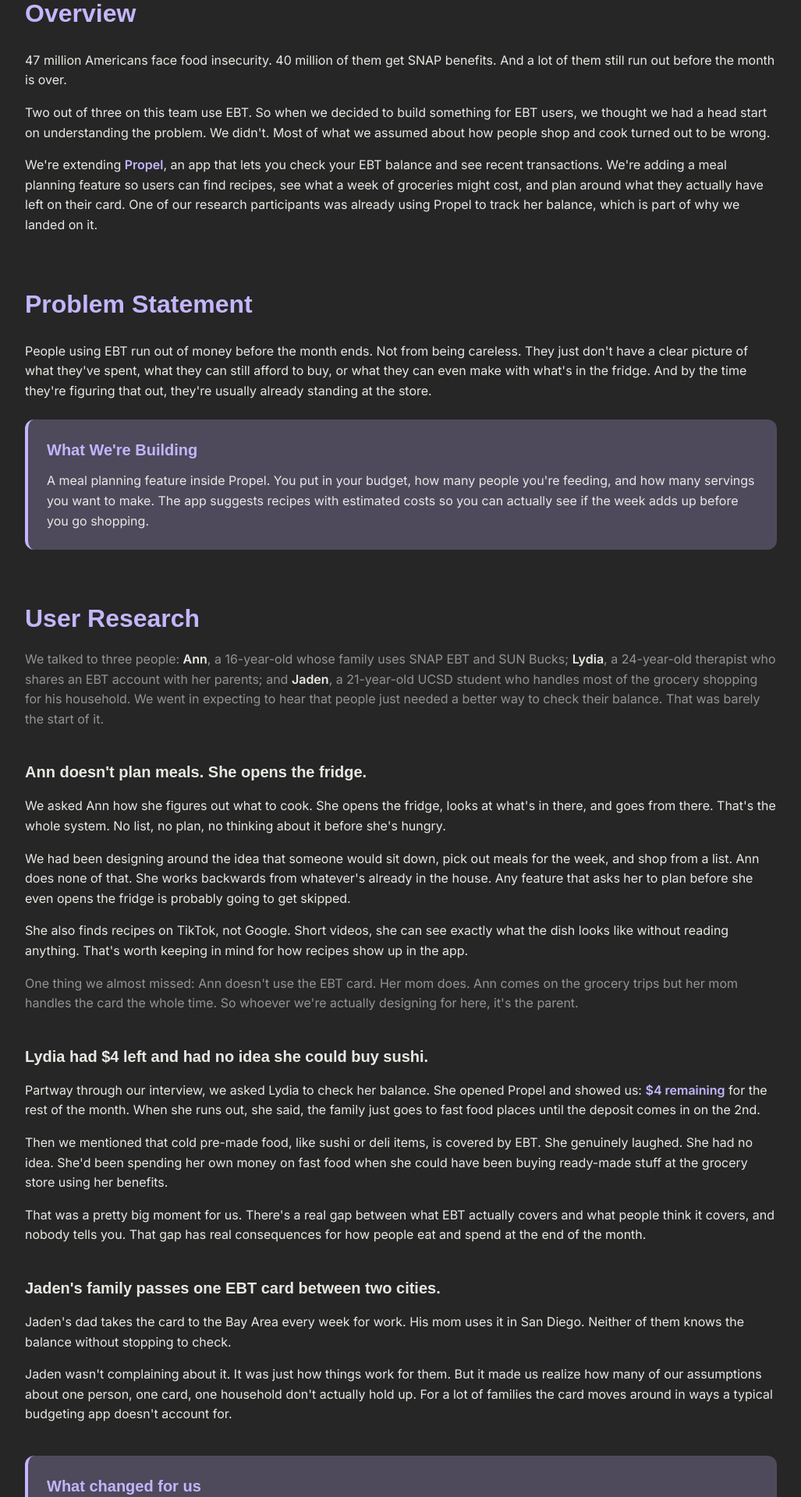
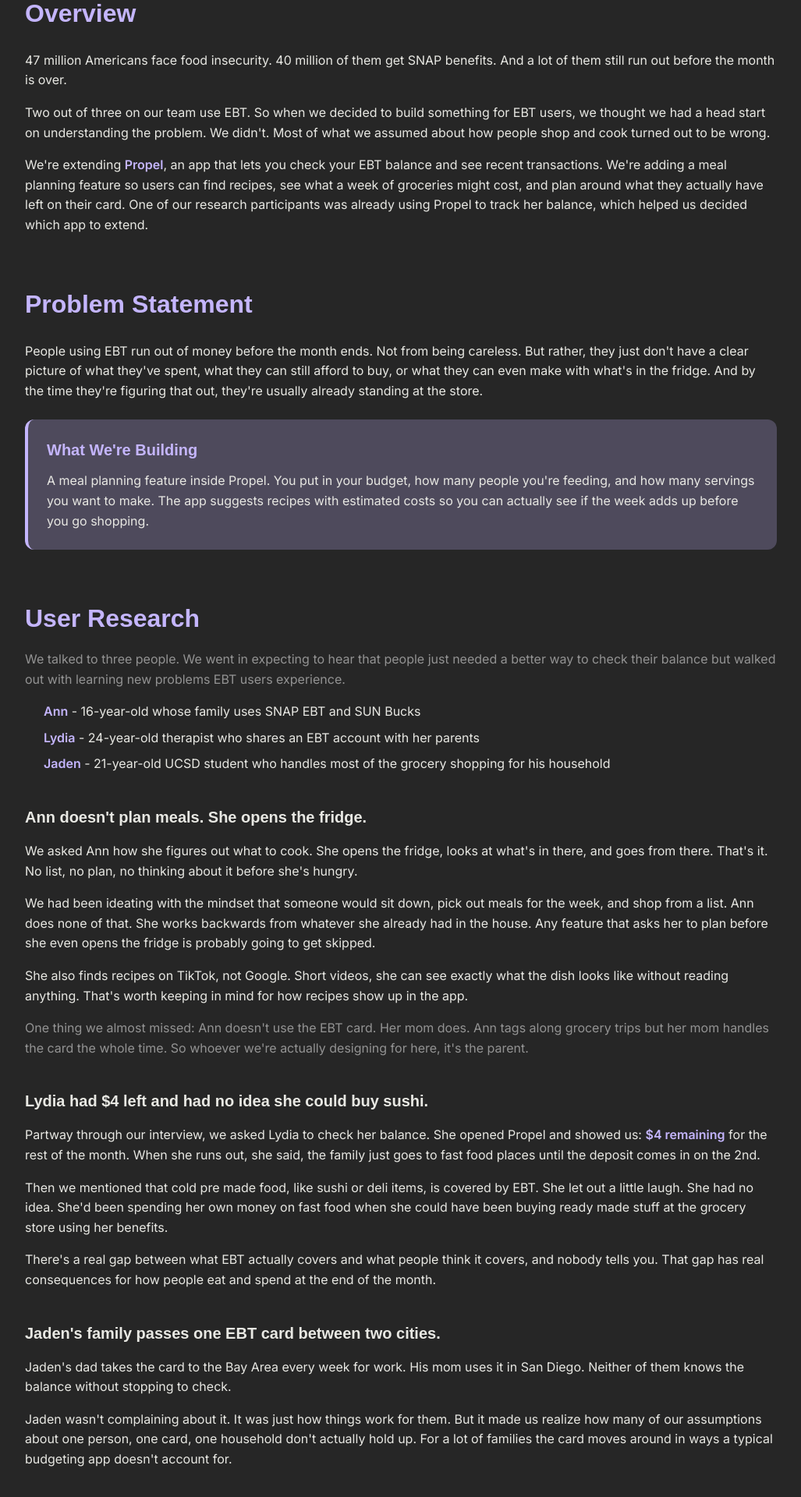
Before and after one commit to khanggn/khang-portfolio, a React (Vite) app: page /case-study in a window 1280 px wide. Shown: the part 360-2280 px from the top of the page at 78% size, without its empty margins (126-1153 px from the left). Built offline with nearby package versions, Linux system fonts and the light colour scheme; a web font is replaced by a local one.

Commit message:
fixed case study wording

```diff
--- a/src/pages/CaseStudy.jsx
+++ b/src/pages/CaseStudy.jsx
@@ -108,10 +108,10 @@ function CaseStudy() {
                   47 million Americans face food insecurity. 40 million of them get SNAP benefits. And a lot of them still run out before the month is over.
                 </p>
                 <p>
-                  Two out of three on this team use EBT. So when we decided to build something for EBT users, we thought we had a head start on understanding the problem. We didn't. Most of what we assumed about how people shop and cook turned out to be wrong.
+                  Two out of three on our team use EBT. So when we decided to build something for EBT users, we thought we had a head start on understanding the problem. We didn't. Most of what we assumed about how people shop and cook turned out to be wrong.
                 </p>
                 <p>
-                  We're extending <strong style={{ color: '#C4B5FD' }}>Propel</strong>, an app that lets you check your EBT balance and see recent transactions. We're adding a meal planning feature so users can find recipes, see what a week of groceries might cost, and plan around what they actually have left on their card. One of our research participants was already using Propel to track her balance, which is part of why we landed on it.
+                  We're extending <strong style={{ color: '#C4B5FD' }}>Propel</strong>, an app that lets you check your EBT balance and see recent transactions. We're adding a meal planning feature so users can find recipes, see what a week of groceries might cost, and plan around what they actually have left on their card. One of our research participants was already using Propel to track her balance, which helped us decided which app to extend.
                 </p>
               </div>
             </div>
@@ -131,7 +131,7 @@ function CaseStudy() {
               </h2>
               <div style={{ display: 'flex', flexDirection: 'column', gap: '16px', fontFamily: "'Inter', sans-serif", fontSize: '16px', color: '#E8E8E3', lineHeight: '1.6' }}>
                 <p>
-                  People using EBT run out of money before the month ends. Not from being careless. They just don't have a clear picture of what they've spent, what they can still afford to buy, or what they can even make with what's in the fridge. And by the time they're figuring that out, they're usually already standing at the store.
+                  People using EBT run out of money before the month ends. Not from being careless. But rather, they just don't have a clear picture of what they've spent, what they can still afford to buy, or what they can even make with what's in the fridge. And by the time they're figuring that out, they're usually already standing at the store.
                 </p>
               </div>
 
@@ -174,9 +174,14 @@ function CaseStudy() {
               >
                 User Research
               </h2>
-              <p style={{ fontFamily: "'Inter', sans-serif", fontSize: '16px', color: 'rgba(255,255,255,0.5)', lineHeight: '1.6', marginBottom: '40px' }}>
-                We talked to three people: <strong style={{ color: '#E8E8E3' }}>Ann</strong>, a 16-year-old whose family uses SNAP EBT and SUN Bucks; <strong style={{ color: '#E8E8E3' }}>Lydia</strong>, a 24-year-old therapist who shares an EBT account with her parents; and <strong style={{ color: '#E8E8E3' }}>Jaden</strong>, a 21-year-old UCSD student who handles most of the grocery shopping for his household. We went in expecting to hear that people just needed a better way to check their balance. That was barely the start of it.
+              <p style={{ fontFamily: "'Inter', sans-serif", fontSize: '16px', color: 'rgba(255,255,255,0.5)', lineHeight: '1.6', marginBottom: '16px' }}>
+                We talked to three people. We went in expecting to hear that people just needed a better way to check their balance but walked out with learning new problems EBT users experience.
               </p>
+              <ul style={{ fontFamily: "'Inter', sans-serif", fontSize: '16px', color: '#E8E8E3', lineHeight: '1.6', marginBottom: '40px', paddingLeft: '24px', display: 'flex', flexDirection: 'column', gap: '8px' }}>
+                <li><strong style={{ color: '#C4B5FD' }}>Ann</strong> - 16-year-old whose family uses SNAP EBT and SUN Bucks</li>
+                <li><strong style={{ color: '#C4B5FD' }}>Lydia</strong> - 24-year-old therapist who shares an EBT account with her parents</li>
+                <li><strong style={{ color: '#C4B5FD' }}>Jaden</strong> - 21-year-old UCSD student who handles most of the grocery shopping for his household</li>
+              </ul>
 
               {/* Ann */}
               <div style={{ marginBottom: '40px' }}>
@@ -193,16 +198,16 @@ function CaseStudy() {
                 </h3>
                 <div style={{ display: 'flex', flexDirection: 'column', gap: '16px', fontFamily: "'Inter', sans-serif", fontSize: '16px', color: '#E8E8E3', lineHeight: '1.6' }}>
                   <p>
-                    We asked Ann how she figures out what to cook. She opens the fridge, looks at what's in there, and goes from there. That's the whole system. No list, no plan, no thinking about it before she's hungry.
+                    We asked Ann how she figures out what to cook. She opens the fridge, looks at what's in there, and goes from there. That's it. No list, no plan, no thinking about it before she's hungry.
                   </p>
                   <p>
-                    We had been designing around the idea that someone would sit down, pick out meals for the week, and shop from a list. Ann does none of that. She works backwards from whatever's already in the house. Any feature that asks her to plan before she even opens the fridge is probably going to get skipped.
+                    We had been ideating with the mindset that someone would sit down, pick out meals for the week, and shop from a list. Ann does none of that. She works backwards from whatever she already had in the house. Any feature that asks her to plan before she even opens the fridge is probably going to get skipped.
                   </p>
                   <p>
                     She also finds recipes on TikTok, not Google. Short videos, she can see exactly what the dish looks like without reading anything. That's worth keeping in mind for how recipes show up in the app.
                   </p>
                   <p style={{ color: 'rgba(255,255,255,0.5)' }}>
-                    One thing we almost missed: Ann doesn't use the EBT card. Her mom does. Ann comes on the grocery trips but her mom handles the card the whole time. So whoever we're actually designing for here, it's the parent.
+                    One thing we almost missed: Ann doesn't use the EBT card. Her mom does. Ann tags along grocery trips but her mom handles the card the whole time. So whoever we're actually designing for here, it's the parent.
                   </p>
                 </div>
               </div>
@@ -225,10 +230,10 @@ function CaseStudy() {
                     Partway through our interview, we asked Lydia to check her balance. She opened Propel and showed us: <strong style={{ color: '#C4B5FD' }}>$4 remaining</strong> for the rest of the month. When she runs out, she said, the family just goes to fast food places until the deposit comes in on the 2nd.
                   </p>
                   <p>
-                    Then we mentioned that cold pre-made food, like sushi or deli items, is covered by EBT. She genuinely laughed. She had no idea. She'd been spending her own money on fast food when she could have been buying ready-made stuff at the grocery store using her benefits.
+                    Then we mentioned that cold pre made food, like sushi or deli items, is covered by EBT. She let out a little laugh. She had no idea. She'd been spending her own money on fast food when she could have been buying ready made stuff at the grocery store using her benefits.
                   </p>
                   <p>
-                    That was a pretty big moment for us. There's a real gap between what EBT actually covers and what people think it covers, and nobody tells you. That gap has real consequences for how people eat and spend at the end of the month.
+                    There's a real gap between what EBT actually covers and what people think it covers, and nobody tells you. That gap has real consequences for how people eat and spend at the end of the month.
                   </p>
                 </div>
               </div>
@@ -281,7 +286,7 @@ function CaseStudy() {
                     We came in thinking: give people a clean way to track their budget and pick out meals. What we actually heard was that people cook from what they already have, a lot of them don't know what their benefits cover, and the card itself isn't always in the same person's hands.
                   </p>
                   <p>
-                    So we stopped trying to build something rigid and started thinking about something that fits around how people already live, not how we assumed they did.
+                    So we stopped trying to build something fixed and started thinking about something that fits around how people already live, not how we assumed they did.
                   </p>
                 </div>
               </div>
```
